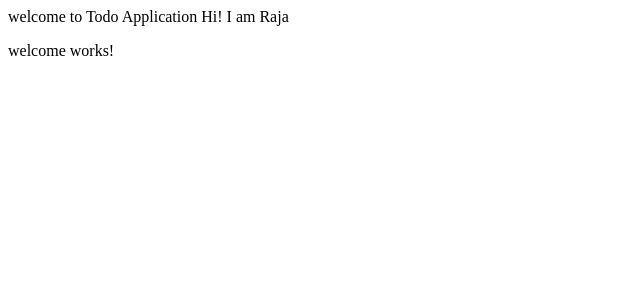
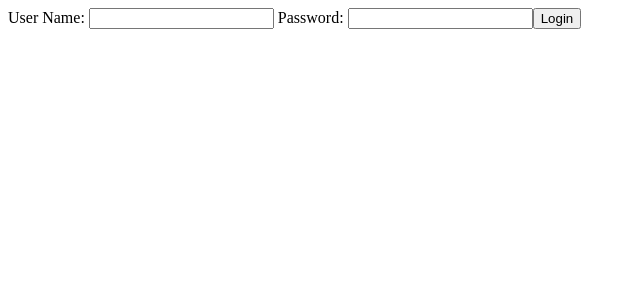
Before and after one commit to Rajavenkateshgurugubelli/angular-with-springboot, an Angular app in the folder frontend/todo/: page / in a window 1280 px wide. Shown: the top 300 px of the page, without its empty margins (0-640 px from the left). Built offline with nearby package versions, Linux system fonts and the light colour scheme.

Commit message:
two way binding in login page

```diff
--- a/frontend/todo/src/app/app.component.html
+++ b/frontend/todo/src/app/app.component.html
@@ -1,8 +1,4 @@
-<div>
 
-  welcome to {{title}}
-  {{message}}
-
-</div>
-<app-welcome></app-welcome>
-<router-outlet></router-outlet>
+<!-- <app-welcome></app-welcome> -->
+<app-login></app-login>
+<!-- <router-outlet></router-outlet> -->
--- a/frontend/todo/src/app/app.component.ts
+++ b/frontend/todo/src/app/app.component.ts
@@ -1,11 +1,12 @@
 import { Component } from '@angular/core';
 import { RouterOutlet } from '@angular/router';
 import { WelcomeComponent } from './welcome/welcome.component';
+import { LoginComponent } from './login/login.component';
 
 @Component({
   selector: 'app-root',
   standalone: true,
-  imports: [RouterOutlet,WelcomeComponent],
+  imports: [RouterOutlet,WelcomeComponent,LoginComponent],
   templateUrl: './app.component.html',
   styleUrl: './app.component.css'
 })
--- a/frontend/todo/src/app/app.module.ts
+++ b/frontend/todo/src/app/app.module.ts
@@ -1,5 +1,5 @@
+
 import { NgModule } from '@angular/core';
-import { CommonModule } from '@angular/common';
 import { AppComponent } from './app.component';
 import { WelcomeComponent } from './welcome/welcome.component';
 import { BrowserModule } from '@angular/platform-browser';
@@ -15,7 +15,6 @@ import { LoginComponent } from './login/login.component';
   ],
   imports: [
     BrowserModule,
-    BrowserModule
   ],
   providers:[],
   bootstrap:[AppComponent]
--- a/frontend/todo/src/app/login/login.component.html
+++ b/frontend/todo/src/app/login/login.component.html
@@ -1 +1,3 @@
-<p>login works!</p>
+User Name: <input type="text" name="username" [(ngModel)]="username">
+Password: <input type="password" name="password">
+<button (click)="login()">Login</button>
--- a/frontend/todo/src/app/login/login.component.ts
+++ b/frontend/todo/src/app/login/login.component.ts
@@ -1,12 +1,27 @@
-import { Component } from '@angular/core';
+import { Component, OnInit } from '@angular/core';
+import { FormsModule } from '@angular/forms';
 
 @Component({
   selector: 'app-login',
   standalone: true,
-  imports: [],
+  imports: [FormsModule],
   templateUrl: './login.component.html',
   styleUrl: './login.component.css'
 })
-export class LoginComponent {
+export class LoginComponent implements OnInit {
+
+  username:string=''
+  password=''
+  constructor(){
+
+  }
+
+  ngOnInit(): void {
+
+  }
+  login(){
+    console.log(this.username)
+
+  }
 
 }
```
